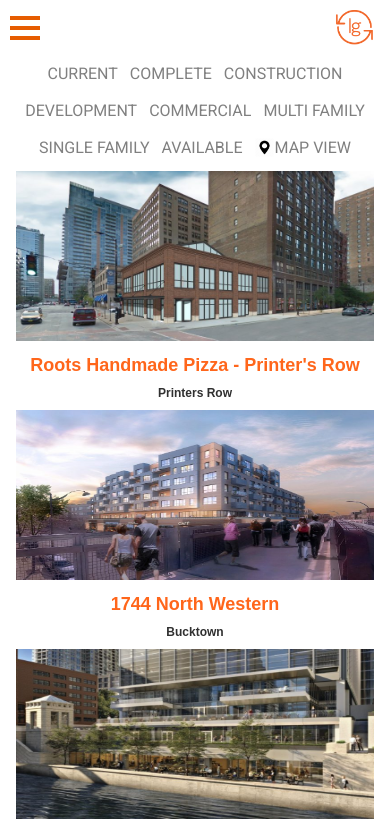
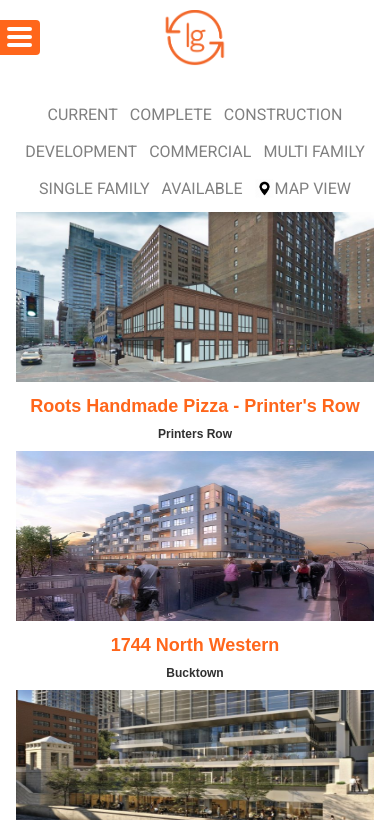
Before and after one commit to lopezg3000/003_mobileWebsite, a plain HTML site: page projectsPage.html in a window 390 px wide. Shown: the top 820 px of the page. Drawn offline with Linux system fonts and the light colour scheme.

Commit message:
011_hamburgerIcon

```diff
--- a/projects.css
+++ b/projects.css
@@ -44,6 +44,7 @@
     width: 100%;
     text-align: center;
     margin-top: 50px;
+    margin-top: 91px;
   }
 
   .address {
@@ -60,23 +61,18 @@
 
   .header {
     width: 100%;
-    height: 50px;
+    height: 75px;
     background: rgba(255,255, 255, 0.6);
     position: fixed;
     top: 0;
     padding: 10px;
+    text-align: center;
   }
 
   img .projectPics {
     max-width: 100%;
     height: auto;
     width: auto;
-  }
-
-  .header .templateLogo {
-    float: right;
-    padding-top: 0px;
-    padding-bottom: 10px;
   }
 
   #projectsMapImages {
@@ -90,10 +86,14 @@
   .bar1, .bar2, .bar3 {
     width: 30px;
     height: 4px;
-    margin: 6px 0;
     transition: 0s;
-    background-color: #e65c00;
     z-index: 1;
+    -webkit-border-radius: 2px;
+    display: block;
+    height: 4px;
+    margin-bottom: 4px;
+    width: 25px;
+    background-color: #fff;
   }
 
   #footer {
@@ -137,6 +137,7 @@
     font-size: 12px;
     border-color: rgba(0, 0, 0, 0.15);
     font-family: sans-serif;
+    text-align: left;
   }
 
   .projectsBar li {
@@ -154,6 +155,7 @@
     padding: 19px 96px 17px;
     font-size: 100%;
     font-family: sans-serif;
+    text-align:left;
   }
 
   .menu-bar li a:active, a.selected {
@@ -161,8 +163,8 @@
   }
 
   #toggleMenu {
-    width: 20px;
-    height: 20px;
+    width: 40px;
+    height: 35px;
     background-size: cover;
     background-repeat: no-repeat;
     position: fixed;
@@ -170,6 +172,13 @@
     cursor: pointer;
     transition: all ease-in-out 200ms;
     -webkit-transition: all ease-in-out 200ms;
+    -webkit-border-radius: 0 4px 4px 0;
+    display: block;
+    left: 0;
+    padding: 7px 7px 3px;
+    position: absolute;
+    background-color: #ff661b;
+    top: 20px;
   }
 
   /* Rotate first bar */
--- a/projectsPage.html
+++ b/projectsPage.html
@@ -11,8 +11,8 @@
     <body>
       <div id="container">
         <div class="header">
-          <a href="/index.html">
-            <img id="logo1" src="img/logo.png" alt="logo" class="templateLogo" style="width: auto; height: 45px;">
+          <a href="/index.html" class="middle">
+            <img id="logo1" src="img/logo.png" alt="logo" class="templateLogo" style="width: auto; height: 60px; display: inline-block; padding-bottom: 4px;">
           </a>
         <div id="barsWrapper">
           <div id="toggleMenu">
@@ -353,19 +353,19 @@
     toggleMenu.addEventListener("click", navOpenAndClose);
     toggleMenu.addEventListener("click", hamburgerX);
 
+
     function navOpenAndClose() {
       if (toggleStatus == 1) {
         document.getElementById("menu").style.left = "0px";
         document.getElementById("footer").style.display = "none";
+        toggleMenu.style.marginLeft = "240px"
         toggleStatus = 0;
       } else if (toggleStatus == 0) {
           document.getElementById("menu").style.left = "-240px";
           document.getElementById("footer").style.display = "block";
+          toggleMenu.style.marginLeft = "0px"
           toggleStatus = 1;
         }
-   }
-   function hamburgerX() {
-      this.classList.toggle("change");
    }
  };
 
```
